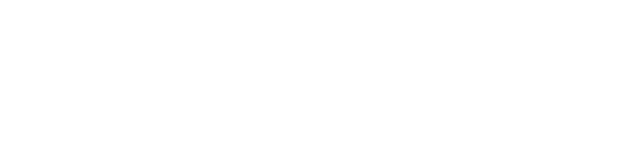
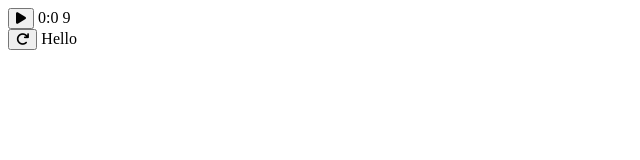
Before and after one commit to luckyjek/mini-game, a plain HTML site: page index.html in a window 1280 px wide. Shown: the whole page, without its empty margins (0-640 px from the left). Drawn offline with Linux system fonts and the light colour scheme.

Commit message:
Add markeup

```diff
--- a/index.html
+++ b/index.html
@@ -12,7 +12,22 @@
 </head>
 
 <body>
-
+    <!-- game -->
+    <section class="game">
+        <header class="game__header">
+            <button class="game__button"><i class="fa-solid fa-play"></i></button>
+            <span class="game__timer">0:0</span>
+            <span class="game__score">9</span>
+        </header>
+        <section class="game__field"></section>
+    </section>
+    <!-- pop-up -->
+    <section class="pop-up">
+        <button class="pop-up__refresh">
+            <i class="fa-solid fa-arrow-rotate-right"></i>
+        </button>
+        <span class="pop-up__message">Hello</span>
+    </section>
 </body>
 
 </html>
```
